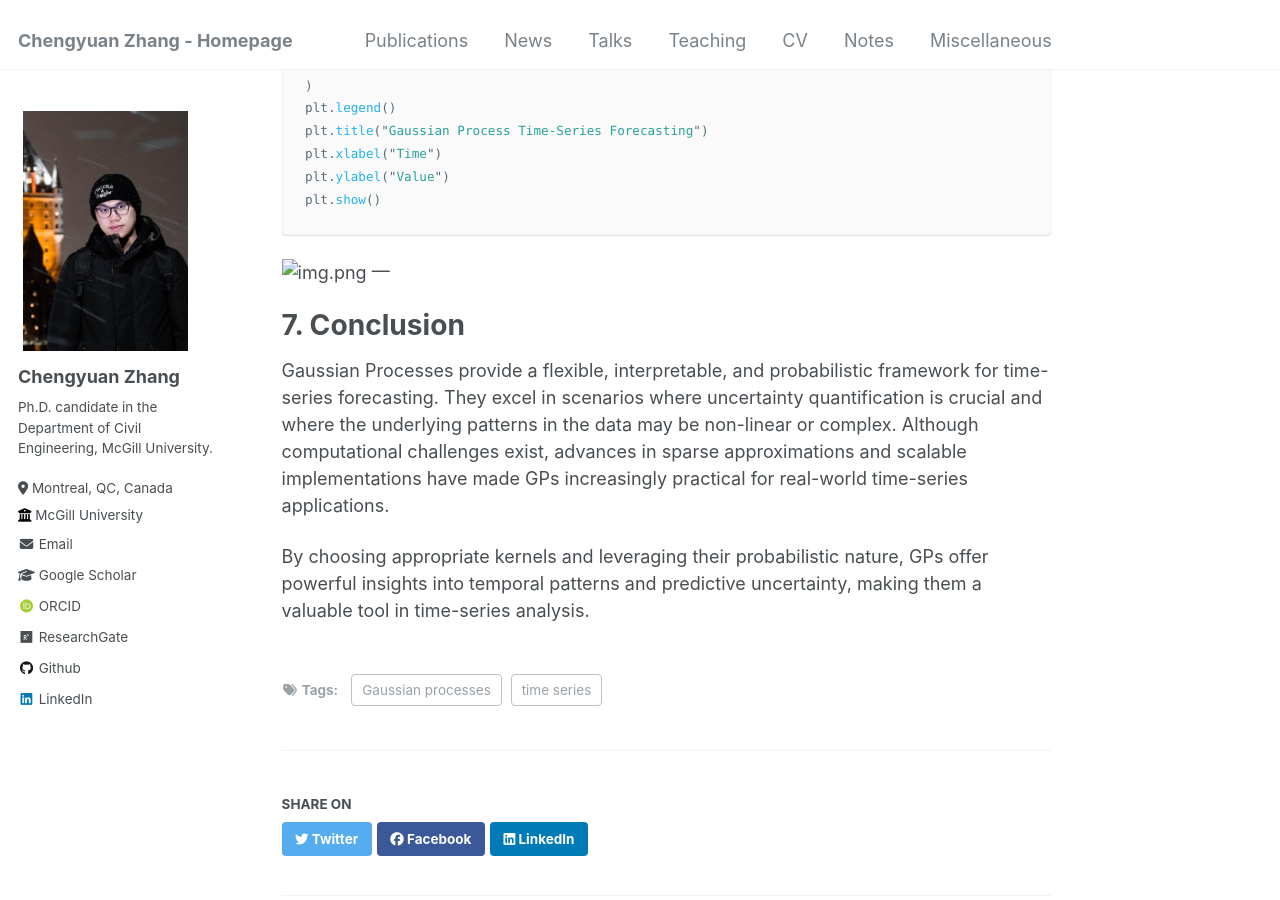
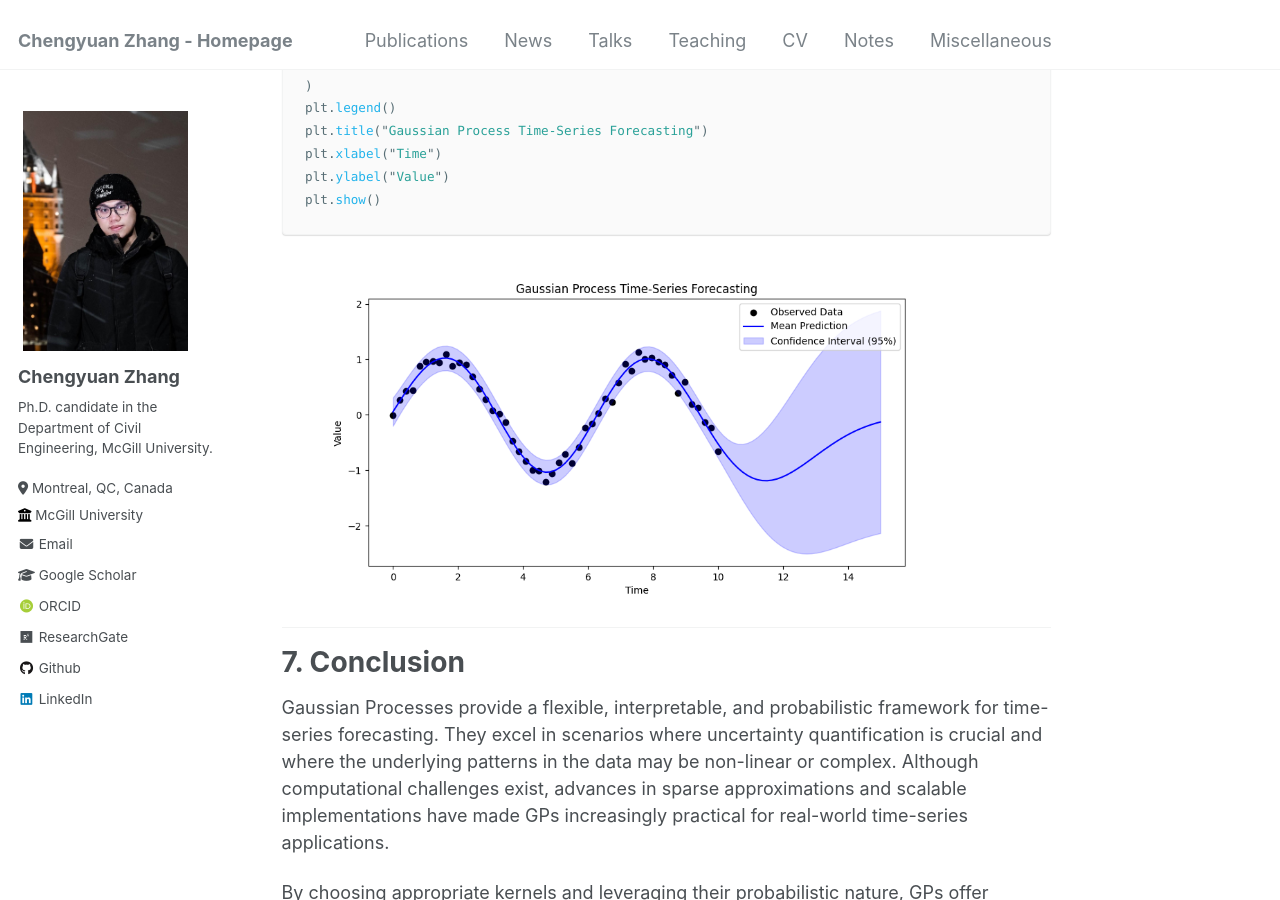
Before and after one commit to Chengyuan-Zhang/chengyuan-zhang.github.io, a Jekyll site: the page built from _posts/2024-12-22-gp-time-series.md, in a window 1280 px wide and 900 px high, scrolled down 4700 px. Built offline with Jekyll 4.4.1, drawn with Linux system fonts in a browser that asks for light colours; some web fonts are replaced; formulas are drawn with MathJax 3; comment, search, counter and statistics services are not loaded.

Commit message:
posts: minor fix

````diff
--- a/_posts/2024-12-22-gp-time-series.md
+++ b/_posts/2024-12-22-gp-time-series.md
@@ -210,7 +210,8 @@ plt.xlabel("Time")
 plt.ylabel("Value")
 plt.show()
 ```
-![img.png](images/blogs/gp_python_demo.png)
+<img src="/images/blogs/gp_python_demo.png" alt="gp_python_demo" width="90%"/>
+
 ---
 
 # 7. **Conclusion**
````
